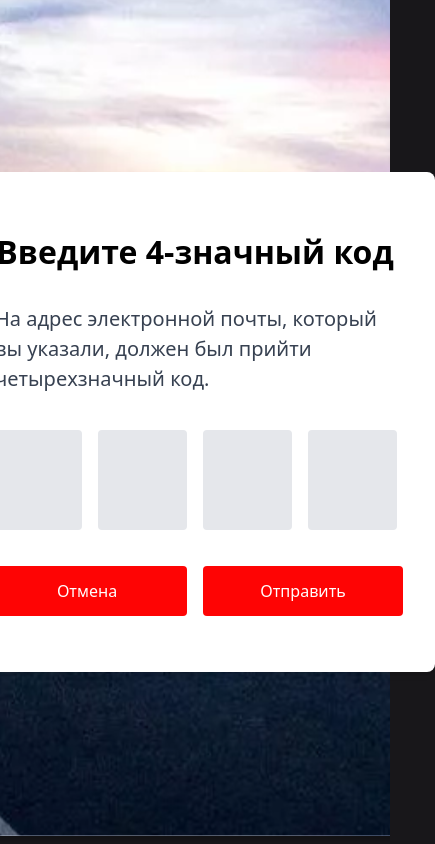
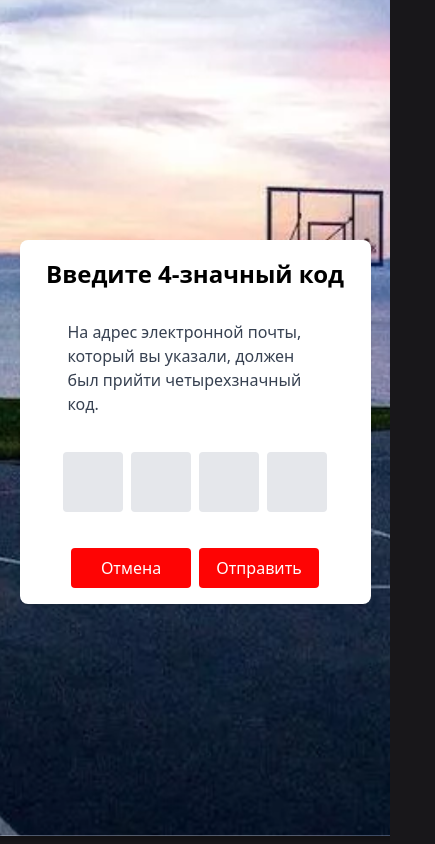
Before and after one commit to Bekjan-Temenov/Sport_Hub, a React (Vite) app: page /codeinput in a window 390 px wide. Shown: the whole page, 435 px wide, since content can reach past the window. Built offline with nearby package versions, Linux system fonts and the light colour scheme.

Commit message:
Enter 4-digit code adaptive

```diff
--- a/src/features/Auth/CodeInput/ui/CodeInput.jsx
+++ b/src/features/Auth/CodeInput/ui/CodeInput.jsx
@@ -27,12 +27,12 @@ const CodeInput = () => {
     const CustomInput = ({ name }) => {
         const [field, meta] = useField(name);
         return (
-            <div className="flex flex-col items-center ">
+            <div className="flex flex-col items-center">
                 <input
                     type="text"
                     {...field}
                     maxLength={1}
-                    className={`w-[89px] h-[100px] bg-gray-200 rounded text-center text-lg ${meta.touched && meta.error ? 'border-2 border-red-500' : ''
+                    className={`w-[60px] h-[60px] md:w-[89px] md:h-[100px] bg-gray-200 rounded text-center text-lg ${meta.touched && meta.error ? 'border-2 border-red-500' : ''
                         }`}
                 />
             </div>
@@ -50,28 +50,28 @@ const CodeInput = () => {
                 onSubmit={handleSubmit}
             >
                 {() => (
-                    <Form className="bg-white p-8 rounded-lg shadow-md w-[600px] h-[500px] flex flex-col items-center gap-3 justify-center">
-                        <h1 className="font-semibold mb-4 text-[32px]">Введите 4-значный код</h1>
-                        <p className="text-gray-700 mb-6 text-start text-[20px] w-[400px]">
+                    <Form className="bg-white p-4 md:p-8 rounded-lg shadow-md w-[90%] max-w-[600px] h-auto md:h-[500px] flex flex-col items-center gap-3 justify-center">
+                        <h1 className="font-semibold mb-4 text-[24px] md:text-[32px] text-center">Введите 4-значный код</h1>
+                        <p className="text-gray-700 mb-6 text-start text-[16px] md:text-[20px] w-[80%] md:w-[400px] text-center md:text-start">
                             На адрес электронной почты, который вы указали, должен был прийти четырехзначный код.
                         </p>
-                        <div className="flex gap-4 mb-6">
+                        <div className="flex gap-2 md:gap-4 mb-6">
                             <CustomInput name="code1" />
                             <CustomInput name="code2" />
                             <CustomInput name="code3" />
                             <CustomInput name="code4" />
                         </div>
-                        <div className="flex gap-4 w-full justify-center">
+                        <div className="flex gap-2 md:gap-4 w-full justify-center">
                             <button
                                 type="button"
-                                className=" py-2 bg-[#FE0404] text-white rounded hover:bg-red-600 w-[200px] h-[50px]"
+                                className="py-2 bg-[#FE0404] text-white rounded hover:bg-red-600 w-[120px] md:w-[200px] h-[40px] md:h-[50px]"
                                 onClick={() => console.log('Отмена')}
                             >
                                 Отмена
                             </button>
                             <button
                                 type="submit"
-                                className=" bg-[#FE0404] text-white rounded hover:bg-red-600 w-[200px] h-[50px]"
+                                className="bg-[#FE0404] text-white rounded hover:bg-red-600 w-[120px] md:w-[200px] h-[40px] md:h-[50px]"
                             >
                                 Отправить
                             </button>
```
